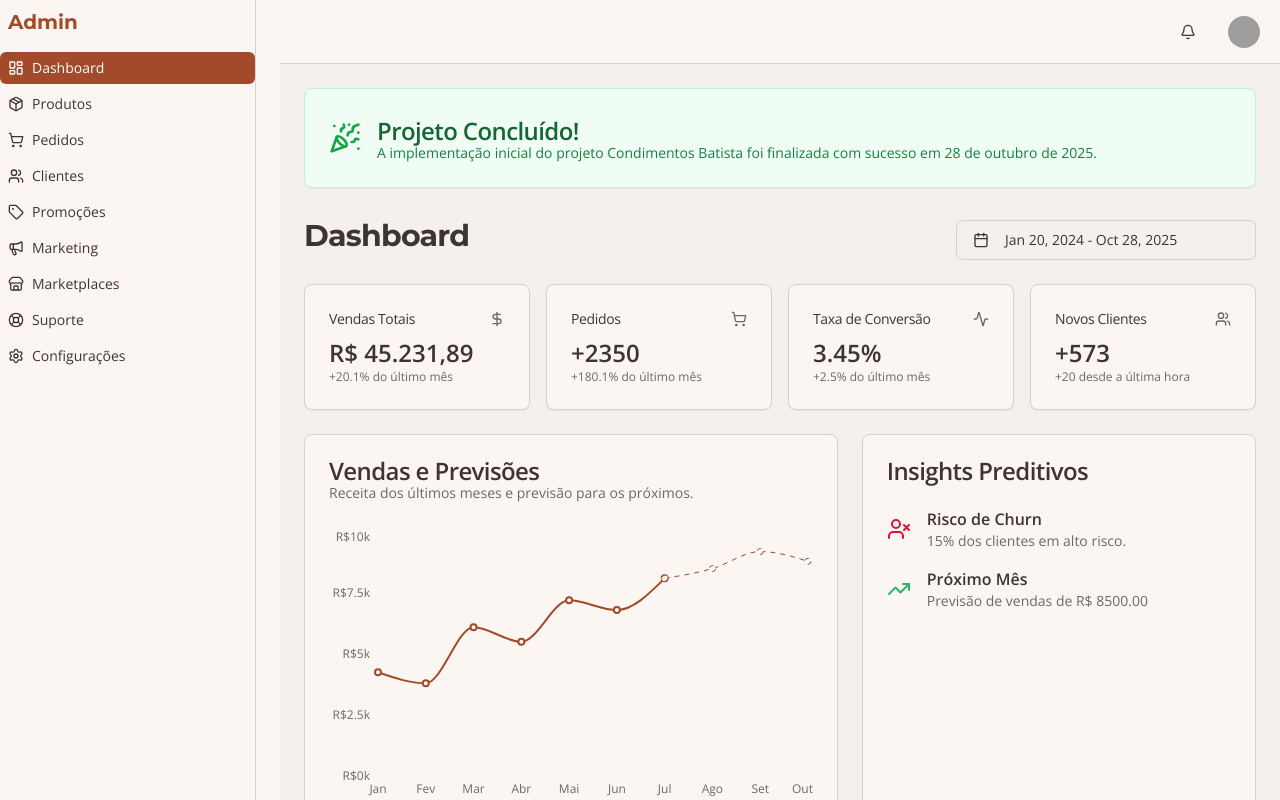
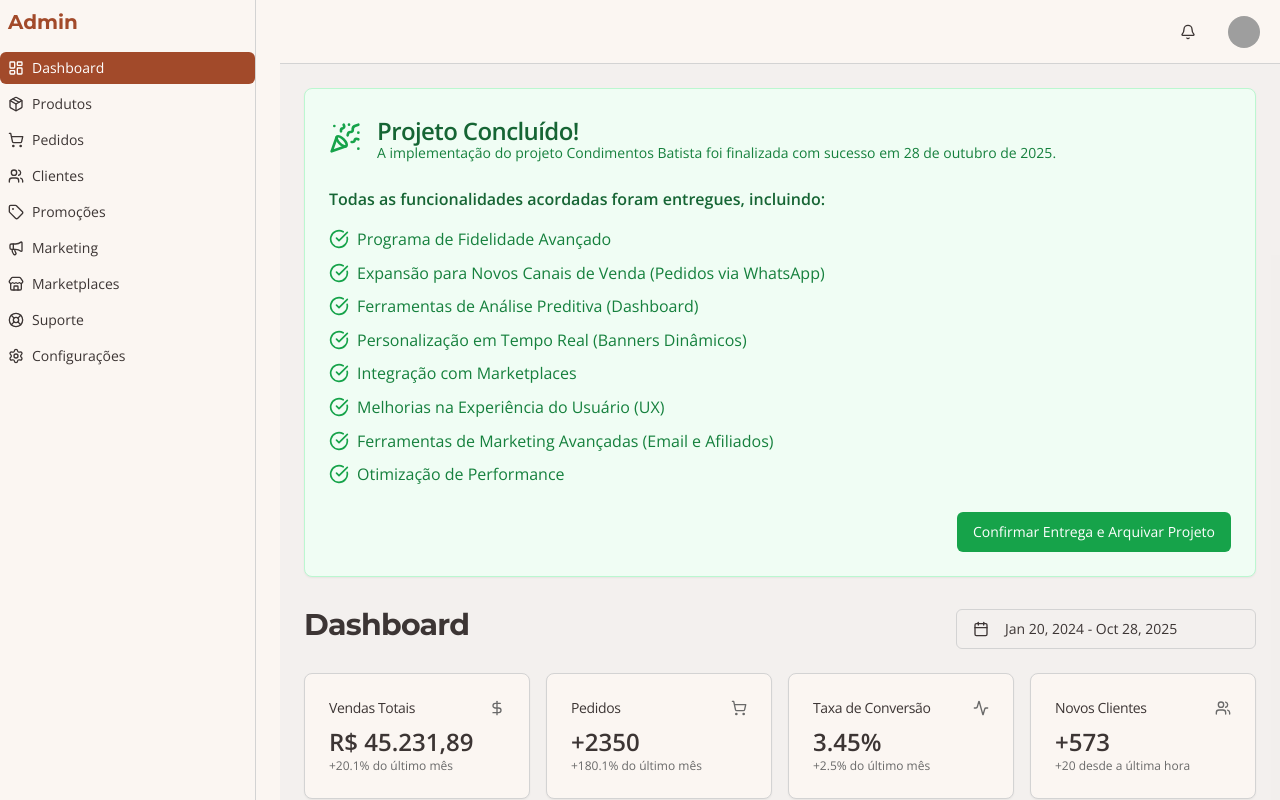
Before and after one commit to diegojua/condimentos-batista-skip, a React (Vite) app: page /admin/dashboard in a window 1280 px wide. Shown: the top 800 px of the page. Built offline with nearby package versions, Linux system fonts and the light colour scheme; grey boxes are pictures that could not be loaded.

Commit message:
feat: Add project completion summary and acknowledgment

```diff
--- a/src/pages/admin/Dashboard.tsx
+++ b/src/pages/admin/Dashboard.tsx
@@ -1,9 +1,11 @@
+import { useState } from 'react'
 import {
   Card,
   CardContent,
   CardHeader,
   CardTitle,
   CardDescription,
+  CardFooter,
 } from '@/components/ui/card'
 import {
   DollarSign,
@@ -13,16 +15,15 @@ import {
   TrendingUp,
   UserX,
   PartyPopper,
+  CheckCircle,
 } from 'lucide-react'
 import {
-  BarChart,
-  Bar,
+  LineChart,
+  Line,
   XAxis,
   YAxis,
   ResponsiveContainer,
   Tooltip,
-  LineChart,
-  Line,
   Legend,
 } from 'recharts'
 import { ChartContainer, ChartTooltipContent } from '@/components/ui/chart'
@@ -38,6 +39,7 @@ import {
   TableHeader,
   TableRow,
 } from '@/components/ui/table'
+import { useToast } from '@/hooks/use-toast'
 
 const salesData = [
   { month: 'Jan', Vendas: 4250 },
@@ -53,14 +55,37 @@ const salesData = [
 ]
 
 const AdminDashboard = () => {
+  const [showConclusion, setShowConclusion] = useState(true)
+  const { toast } = useToast()
+
   const conclusionDate = new Date().toLocaleDateString('pt-BR', {
     year: 'numeric',
     month: 'long',
     day: 'numeric',
   })
 
+  const features = [
+    'Programa de Fidelidade Avançado',
+    'Expansão para Novos Canais de Venda (Pedidos via WhatsApp)',
+    'Ferramentas de Análise Preditiva (Dashboard)',
+    'Personalização em Tempo Real (Banners Dinâmicos)',
+    'Integração com Marketplaces',
+    'Melhorias na Experiência do Usuário (UX)',
+    'Ferramentas de Marketing Avançadas (Email e Afiliados)',
+    'Otimização de Performance',
+  ]
+
+  const handleAcknowledge = () => {
+    setShowConclusion(false)
+    toast({
+      title: 'Projeto Formalmente Concluído!',
+      description: 'Obrigado por confirmar a entrega. O projeto foi arquivado.',
+    })
+  }
+
   return (
     <div className="flex-1 space-y-6">
+      {showConclusion && (
         <Card className="mb-6 bg-green-50 border-green-200 dark:bg-green-900/20 dark:border-green-800">
           <CardHeader className="flex flex-row items-center gap-4">
             <PartyPopper className="h-8 w-8 text-green-600 dark:text-green-400" />
@@ -69,12 +94,36 @@ const AdminDashboard = () => {
                 Projeto Concluído!
               </CardTitle>
               <CardDescription className="text-green-700 dark:text-green-300">
-              A implementação inicial do projeto Condimentos Batista foi
-              finalizada com sucesso em {conclusionDate}.
+                A implementação do projeto Condimentos Batista foi finalizada
+                com sucesso em {conclusionDate}.
               </CardDescription>
             </div>
           </CardHeader>
+          <CardContent>
+            <p className="font-semibold mb-4 text-green-800 dark:text-green-200">
+              Todas as funcionalidades acordadas foram entregues, incluindo:
+            </p>
+            <ul className="space-y-2">
+              {features.map((feature, index) => (
+                <li key={index} className="flex items-start gap-2">
+                  <CheckCircle className="h-5 w-5 text-green-600 dark:text-green-400 mt-0.5 flex-shrink-0" />
+                  <span className="text-green-700 dark:text-green-300">
+                    {feature}
+                  </span>
+                </li>
+              ))}
+            </ul>
+          </CardContent>
+          <CardFooter className="flex justify-end">
+            <Button
+              onClick={handleAcknowledge}
+              className="bg-green-600 hover:bg-green-700 text-white"
+            >
+              Confirmar Entrega e Arquivar Projeto
+            </Button>
+          </CardFooter>
         </Card>
+      )}
 
       <div className="flex items-center justify-between space-y-2">
         <h2 className="text-3xl font-bold tracking-tight">Dashboard</h2>
```
Lines whose indentation alone changed are shown as unchanged.
